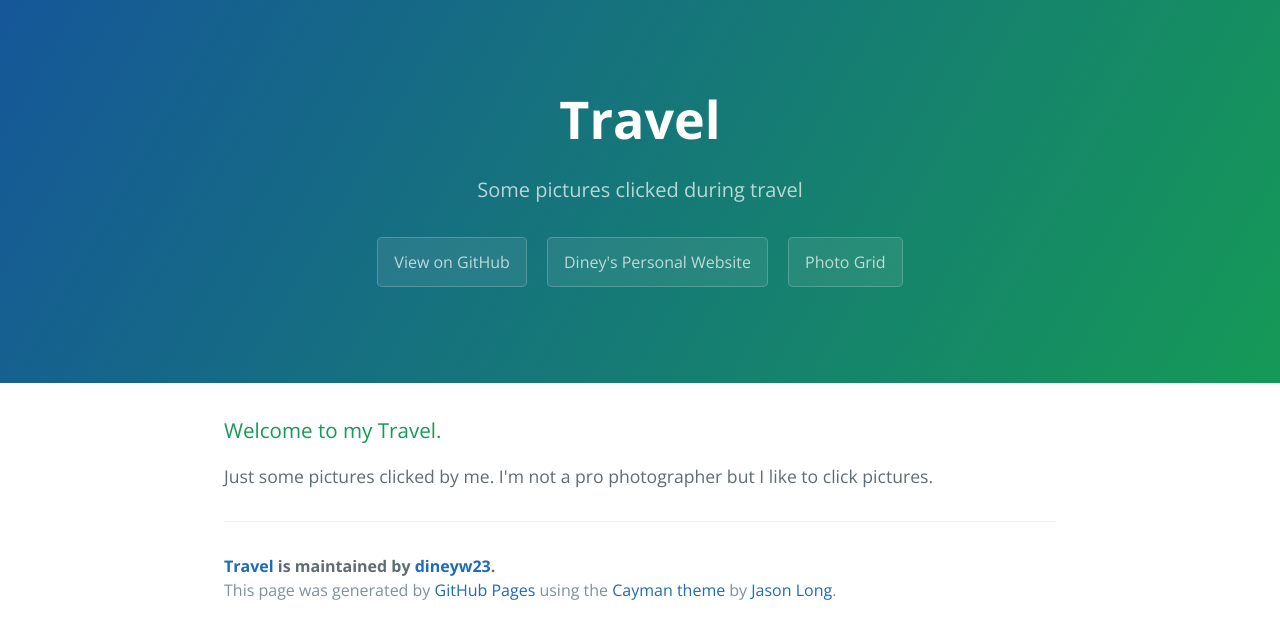
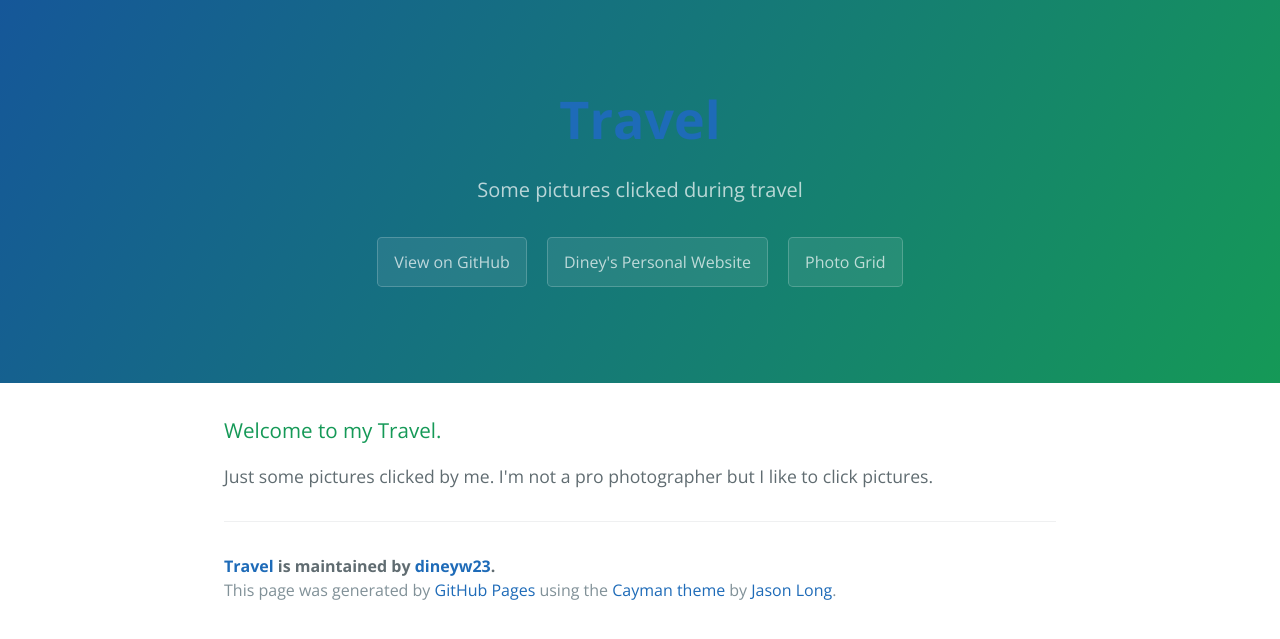
Before and after one commit to dineyw23/travel, a Jekyll site: the page built from index.html, in a window 1280 px wide. Shown: the top 639 px of the page. Built offline with Jekyll 4.4.1, drawn with Linux system fonts in a browser that asks for light colours.

Commit message:
Added back link

```diff
--- a/index.html
+++ b/index.html
@@ -15,7 +15,7 @@
   </head>
   <body>
     <section class="page-header">
-      <h1 class="project-name">Travel</h1>
+    <h1 class="project-name"><a href="{{ site.url }}">Travel </a></h1>
       <h2 class="project-tagline">Some pictures clicked during travel</h2>
       <a href="https://github.com/dineyw23/travel.github.io" class="btn">View on GitHub</a>
       <a href="http://www.dineywankhede.com/" class="btn"> Diney's Personal Website</a>
```
